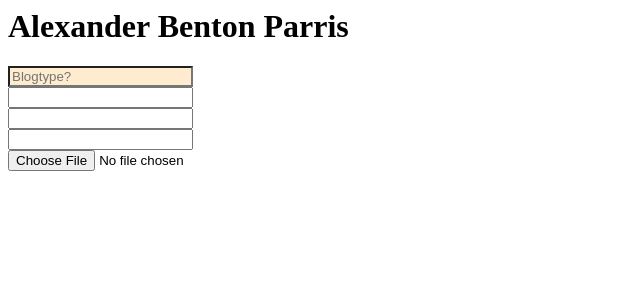
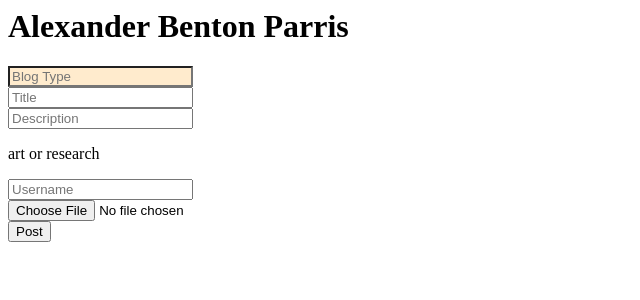
Before and after one commit to ABParris/ABPdotCOM, a Flask app: page /blogform in a window 1280 px wide. Shown: the top 300 px of the page, without its empty margins (0-640 px from the left). Run offline with Flask 2, Linux system fonts and the light colour scheme.

Commit message:
Send back form

```diff
--- a/app.py
+++ b/app.py
@@ -17,8 +17,6 @@ class RegisterForm(FlaskForm):
     description = StringField('Description')
     user = StringField('User')
     image = FileField()
-
-
 
 def addUser(u, r, p):
     user = models.User(username=u, role=r, password_hash=generate_password_hash(p))
@@ -40,8 +38,7 @@ def login():
 
 @app.route('/newPost', methods=['GET', 'POST'])
 def post():
-
-    addPost()
+    #addPost()
     return '<h1>This Page will be a new post form</h1>'
 
 @app.route('/newAdmin')
@@ -53,9 +50,13 @@ def blog(blogType):
     posts = models.BlogObject.query.all()
     return render_template('blogDisplay.html', blogType=blogType, posts=posts)
 
-@app.route('/blogform')
+@app.route('/blogform', methods=['GET', 'POST'])
 def blogform():
     form = RegisterForm()
+
+    if form.validate_on_submit():
+        return '<h1>User: {}, blogType: {}, Title: {}, description: {}</h1>'.format(form.user.data, form.blogType.data, form.title.data, form.description.data)
+
     return render_template('form.html', form=form)
 
 
--- a/templates/form.html
+++ b/templates/form.html
@@ -1,5 +1,4 @@
 <html>
-
     <body>
         <h1>
             Alexander Benton Parris
@@ -8,21 +7,24 @@
             {{form.csrf_token}}
 
             <div>
-               {{form.blogType(class="form_piece", placeholder="Blogtype?")}}
+               {{form.blogType(class="form_piece", placeholder="Blog Type")}}
             </div>
             <div>
-                {{form.title}}
+                {{form.title(placeholder="Title")}}
              </div>
              <div>
-                {{form.description}}
+                {{form.description(placeholder="Description")}}
              </div>
              <div>
-                {{form.user}}
+                 <p>art or research</p>
+                {{form.user(placeholder="Username")}}
              </div>
              <div>
                 {{form.image}}
              </div>
-
+            <div>
+                <button type="submit">Post</button>
+            </div>
         </form>
     </body>
 </html>
```
